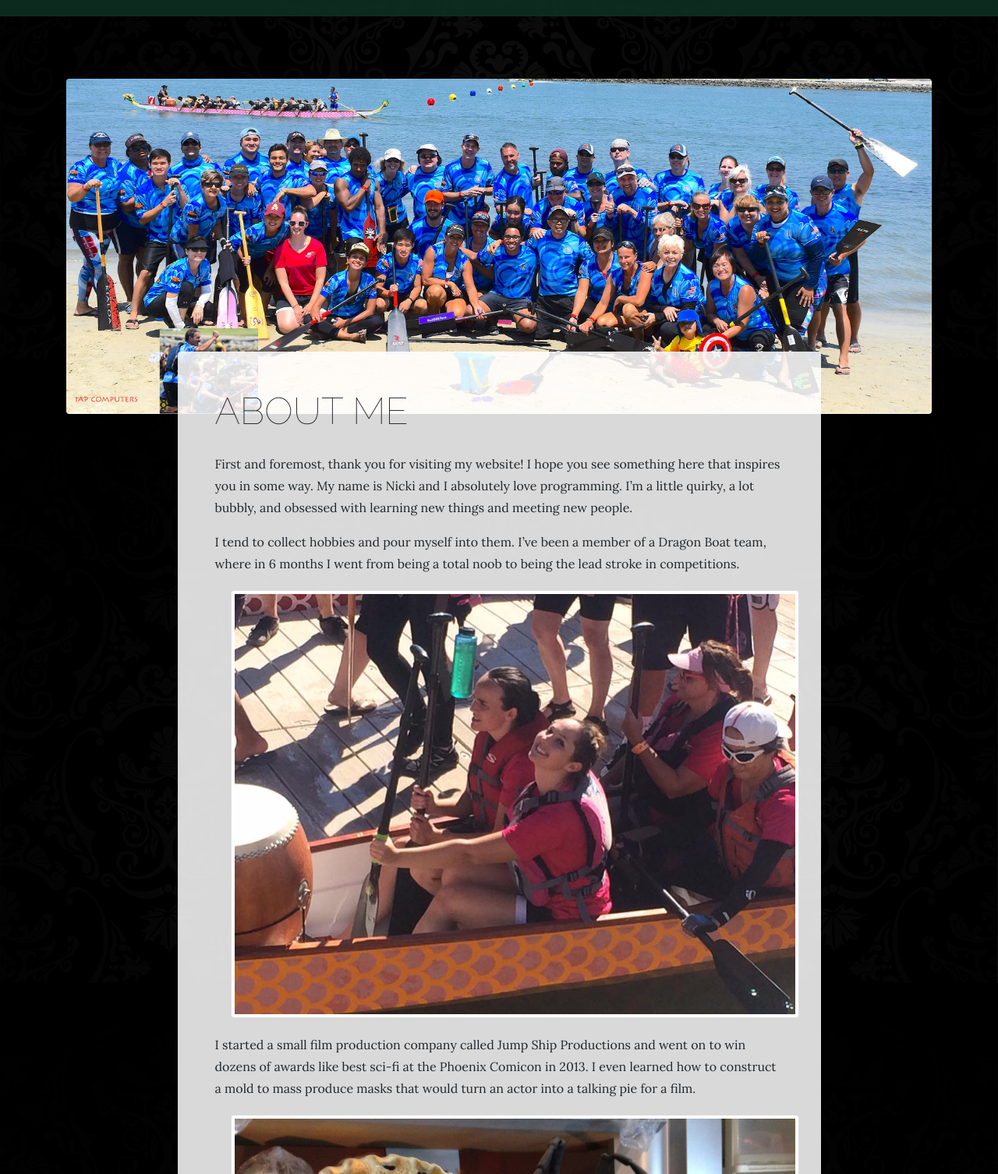
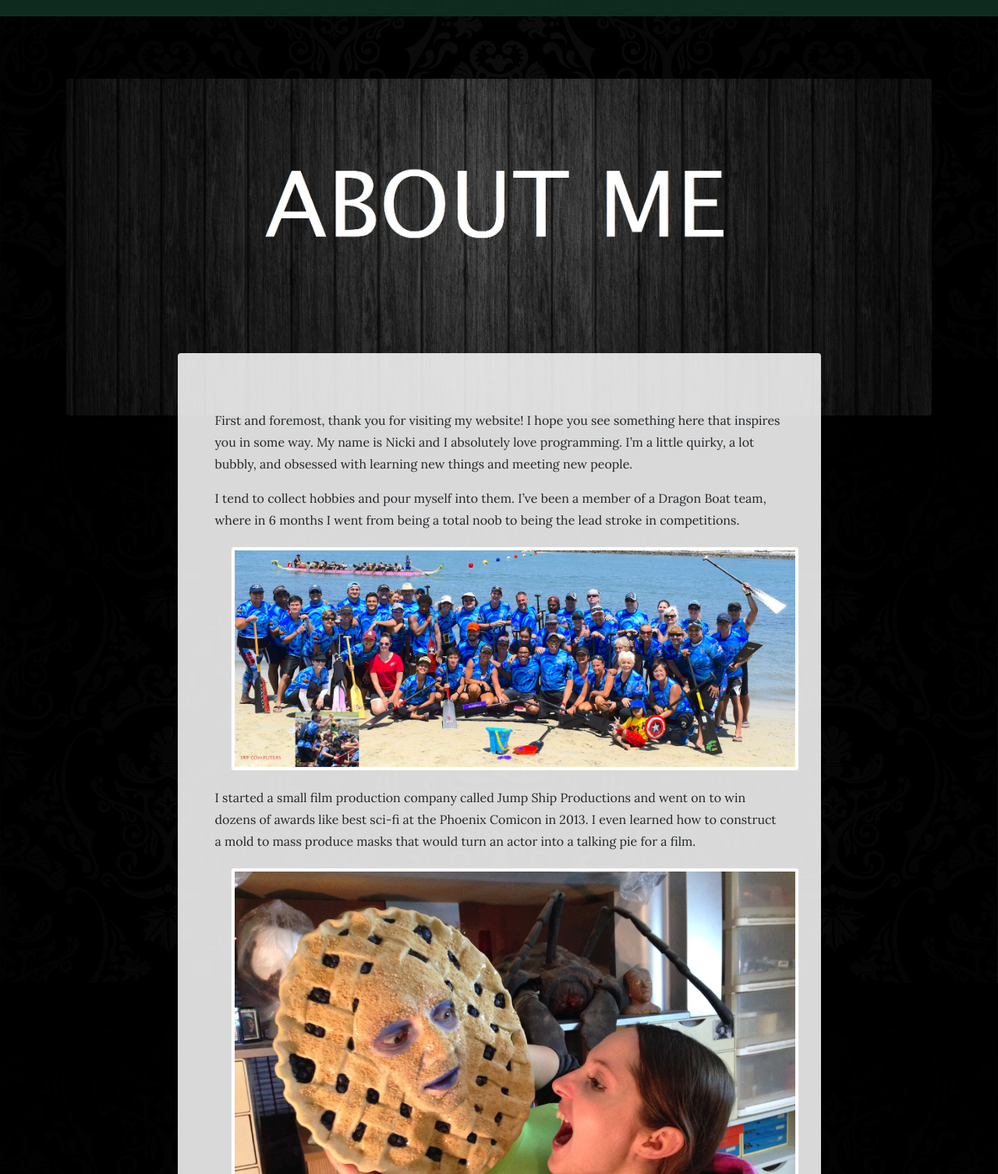
Before and after one commit to NLegge/my-website, a website: page bio.html in a window 1280 px wide. Shown: the part 339-1845 px from the top of the page at 78% size. Drawn offline with Linux system fonts and the light colour scheme.

Commit message:
uPDATED PICTURES

```diff
--- a/bio.html
+++ b/bio.html
@@ -59,20 +59,20 @@
 
     <section class="page-section about-heading">
       <div class="container">
-        <img class="img-fluid rounded about-heading-img mb-3 mb-lg-0" src="img/about.jpg" alt="">
+        <img class="img-fluid rounded about-heading-img mb-3 mb-lg-0" src="img/wood.jpg" alt="">
         <div class="about-heading-content">
           <div class="row">
             <div class="col-xl-9 col-lg-10 mx-auto">
               <div class="bg-faded rounded p-5">
                 <h2 class="section-heading mb-4">
-                  <span class="section-heading-lower">About me</span>
+
                 </h2>
                 <p>First and foremost, thank you for visiting my website! I hope you see something here that inspires you in some way. My name
                 is Nicki and I absolutely love programming. I’m a little quirky, a lot bubbly, and obsessed with learning new things and
                 meeting new people.</p>
                 <p>I tend to collect hobbies and pour myself into them. I’ve been a member of a Dragon Boat team, where
                 in 6 months I went from being a total noob to being the lead stroke in competitions.
-                <img src="img/dragon.jpg" alt="dragon boat" class="img-thumbnail">
+                <img src="img/about.jpg" alt="dragon boat" class="img-thumbnail">
                 <br>
                 I started a small film production company called Jump Ship Productions
                 and went on to win dozens of awards like best sci-fi at the Phoenix Comicon in 2013. I even learned how to construct a mold to mass
```
Also changed, not shown: img/wood.jpg (added).
